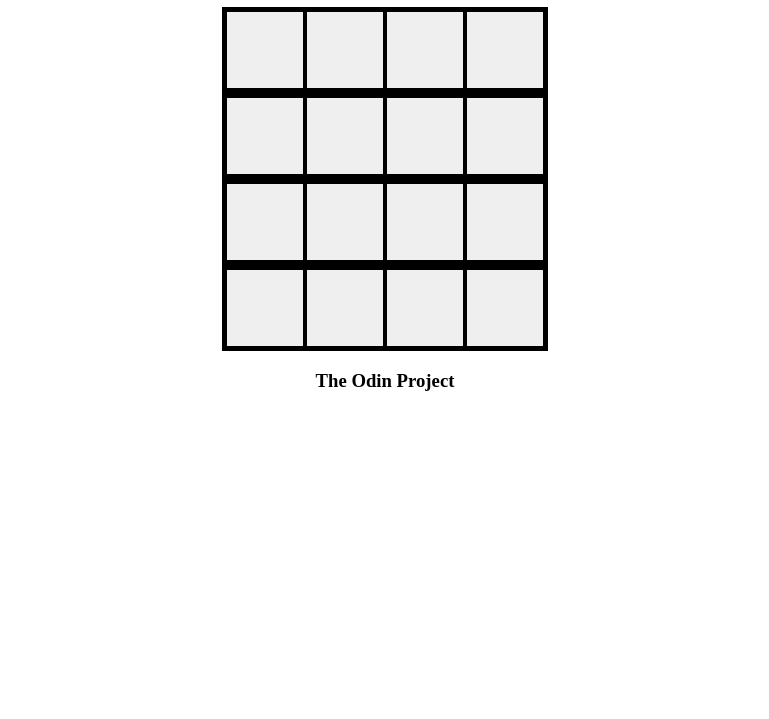
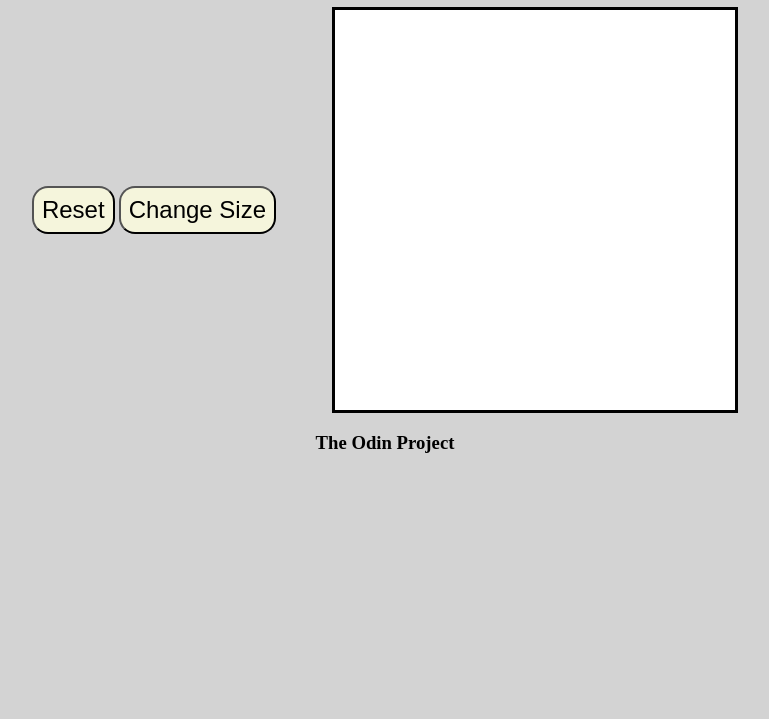
Before and after one commit to MichaelAnderson112890/etch_a_sketch, a plain HTML site: page index.html in a window 1280 px wide. Shown: the part 81-800 px from the top of the page, without its empty margins (255-1024 px from the left). Drawn offline with Linux system fonts and the light colour scheme.

Commit message:
Hover over sketch pad has been done. Created buttons for reset and changing the amout of squares to use.

```diff
--- a/index.html
+++ b/index.html
@@ -10,7 +10,13 @@
 </head>
 <body>
     <h1 id="title">Etch-A-Sketch</h1>
-    <div id="board"></div>
+    <div id="board">
+        <div id="controls">
+            <button id="reset">Reset</button>
+            <button id="size">Change Size</button>
+        </div>
+        <div id="sketchpad"></div>
+    </div>
     <h3 id="footer">The Odin Project</h3>
 </body>
 </html>
--- a/javascript.js
+++ b/javascript.js
@@ -1,23 +1,55 @@
-function createSquare() {
+let size = 10;
+let mouseDown = 0;
 
-    const board = document.querySelector("#board");
-    for (let i = 0; i < 4; i++){
+document.body.onmousedown = function () {++mouseDown;}
+document.body.onmouseup = function () {--mouseDown;}
+function createSquare(size) {
+    const board = document.querySelector("#sketchpad");
+    for (let i = 0; i < size; i++){
         const column = document.createElement('div');
         column.setAttribute('class','column');
-        for (let j = 0; j < 4; j++) {
+        for (let j = 0; j < size; j++) {
             const row = document.createElement('button');
             row.setAttribute('class','row');
             row.classList.add('content')
+            row.addEventListener('mouseover', () => {
+                if (mouseDown === 1){
+                    row.style.backgroundColor = 'black';
+                }
+            });
+
             column.append(row);
         }
         board.append(column);
     }
+}
 
-
+function reset(size) {
+    const sketchPad = document.querySelector('#sketchpad');
+    sketchPad.remove();
+    const newSketchPad = document.createElement('div');
+    newSketchPad.setAttribute('id','sketchpad');
+    const board = document.querySelector('#board');
+    board.append(newSketchPad);
+    createSquare(size);
 
 }
 
-createSquare();
+function changeSize() {
+    newSize = prompt('What size would you like the sketch pad to be?');
+    console.log(newSize);
+    size = newSize;
+    reset(size)
+}
+createSquare(size);
+const resetButton = document.getElementById('reset');
+resetButton.addEventListener('click', () => {
+    reset(size);
+});
+const sizeButton = document.getElementById('size');
+sizeButton.addEventListener('click', () => {
+    changeSize();
+});
 
 
 /*
--- a/style.css
+++ b/style.css
@@ -3,16 +3,41 @@ body {
     align-items: center;
     justify-content: space-between;
     flex-direction: column;
+    background-color: lightgrey;
+}
+
+#sketchpad {
+    border-style: solid;
 }
 
 .column {
-    border-style: solid;
     display: flex;
+    border-style: none;
 }
 
 .row {
-    border-style: solid;
-    border: 4 4;
-    width: 80px;
-    height: 80px;
+    width: 40px;
+    height: 40px;
+    background-color: white;
+    border-style: none;
+    transition: background-color 0.15s;
 }
+
+.row:hover {
+    background-color: black;
+
+}
+
+#board {
+    display: flex;
+    align-items: center;
+    justify-content: space-evenly;
+    gap: 56px;
+}
+
+#reset, #size {
+    border-radius: 16px;
+    font-size: 24px;
+    padding: 8px;
+    background-color: beige;
+}
```
